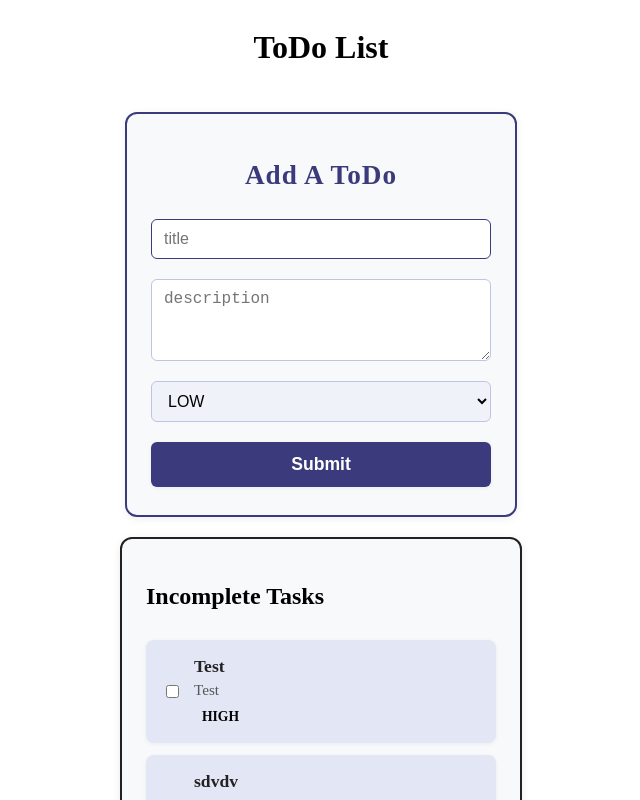
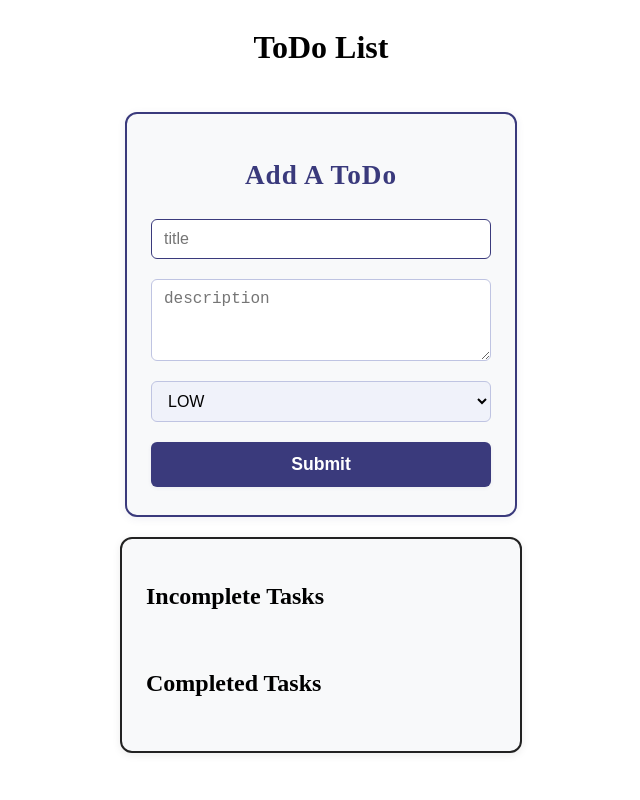
Before and after one commit to moizzulfiqarspursol/todo-app, an Angular app: page / in a window 1280 px wide. Shown: the top 800 px of the page, without its empty margins (319-959 px from the left). Built offline with nearby package versions, Linux system fonts and the light colour scheme; data requests are answered from the project's data file.

Commit message:
final BL

```diff
--- a/src/app/todo/form/form.component.html
+++ b/src/app/todo/form/form.component.html
@@ -1,3 +1,6 @@
+<div *ngIf="savedMessage" class="toast">
+  {{ savedMessage }}
+</div>
 <div class="form-container">
   <h1>Add A ToDo</h1>
   <input #titleInput [(ngModel)]="title" placeholder="title"/>
--- a/src/app/todo/form/form.component.scss
+++ b/src/app/todo/form/form.component.scss
@@ -86,3 +86,21 @@
     }
   }
 }
+
+.toast {
+  background-color: #4caf50;
+  color: white;
+  padding: 10px 16px;
+  margin-bottom: 12px;
+  border-radius: 4px;
+  font-weight: 500;
+  box-shadow: 0 2px 6px rgba(0, 0, 0, 0.2);
+  animation: fadeInOut 3s ease-in-out forwards;
+}
+
+@keyframes fadeInOut {
+  0% { opacity: 0; transform: translateY(-10px); }
+  10% { opacity: 1; transform: translateY(0); }
+  90% { opacity: 1; transform: translateY(0); }
+  100% { opacity: 0; transform: translateY(-10px); }
+}
--- a/src/app/todo/form/form.component.ts
+++ b/src/app/todo/form/form.component.ts
@@ -1,28 +1,32 @@
-import { Component, ElementRef, EventEmitter, Output, ViewChild } from '@angular/core';
+import { Component, ElementRef, ViewChild, AfterViewInit, OnDestroy } from '@angular/core';
 import { ITodo, Priority } from '../../models/todo.model'
 import { FormsModule } from '@angular/forms';
-import { NgFor } from '@angular/common';
+import { CommonModule, NgFor } from '@angular/common';
 import { TodoService } from '../../services/todo.service';
 
 @Component({
   selector: 'app-form',
   standalone: true,
-  imports: [FormsModule, NgFor],
+  imports: [FormsModule, NgFor, CommonModule],
   templateUrl: './form.component.html',
   styleUrl: './form.component.scss'
 })
-export class FormComponent {
+export class FormComponent implements AfterViewInit, OnDestroy {
   title: string = '';
   description: string = '';
   priority: Priority = Priority.LOW;
+
   priorities: Priority[] = [Priority.LOW, Priority.MEDIUM, Priority.HIGH];
+  savedMessage: string = '';
+  private toastTimer: any;
 
   @ViewChild('titleInput') titleInputRef!: ElementRef<HTMLInputElement>;
-  private cleanupTimer: any;
 
   constructor(private todoService: TodoService) {}
 
   onSubmitForm(): void {
+    if (!this.title.trim()) return;
+
     const newTodo: Omit<ITodo, 'id'> = {
       title: this.title,
       description: this.description,
@@ -30,11 +34,21 @@ export class FormComponent {
       createdAt: new Date(),
       completed: false
     };
+
     this.todoService.addTodo(newTodo as ITodo);
+    this.showToast('✅ Todo added!');
     this.clearForm();
   }
 
-  private clearForm() {
+  private showToast(message: string): void {
+    this.savedMessage = message;
+
+    this.toastTimer = setTimeout(() => {
+      this.savedMessage = '';
+    }, 3000);
+  }
+
+  private clearForm(): void {
     this.title = '';
     this.description = '';
     this.priority = Priority.LOW;
@@ -46,8 +60,8 @@ export class FormComponent {
   }
 
   ngOnDestroy(): void {
-    if (this.cleanupTimer) {
-      clearInterval(this.cleanupTimer);
+    if (this.toastTimer) {
+      clearTimeout(this.toastTimer);
     }
   }
 }
--- a/src/db.json
+++ b/src/db.json
@@ -1,20 +1,5 @@
 {
   "todos": [
-    {
-      "id": "1",
-      "title": "Test",
-      "description": "Test",
-      "priority": "HIGH",
-      "createdAt": "2025-07-24T10:00:00Z",
-      "completed": false
-    },
-    {
-      "id": "f6c5",
-      "title": "sdvdv",
-      "description": "dvsdv",
-      "priority": "LOW",
-      "createdAt": "2025-07-24T07:18:53.935Z",
-      "completed": false
-    }
+
   ]
 }
```
Also changed, not shown: src/app/todo/list/list.component.scss (+0 -24 lines).
